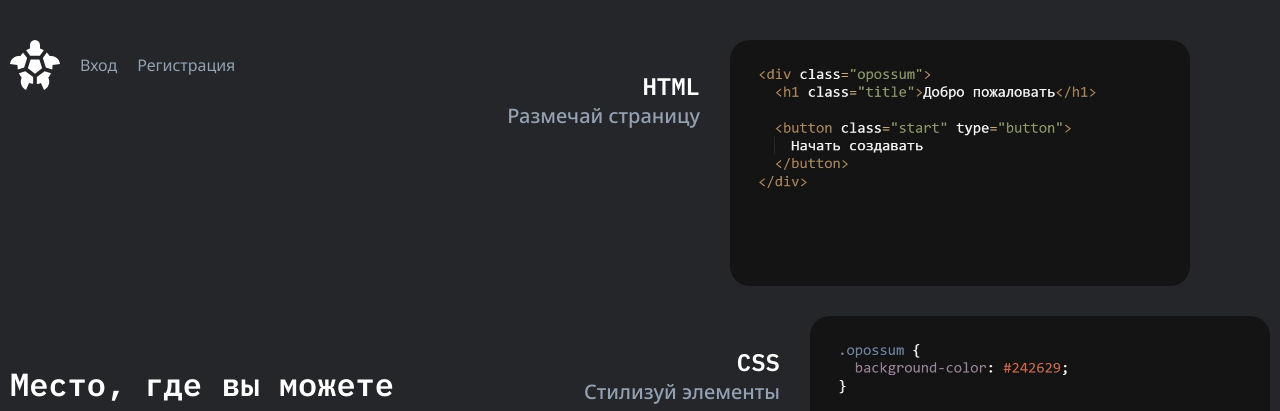
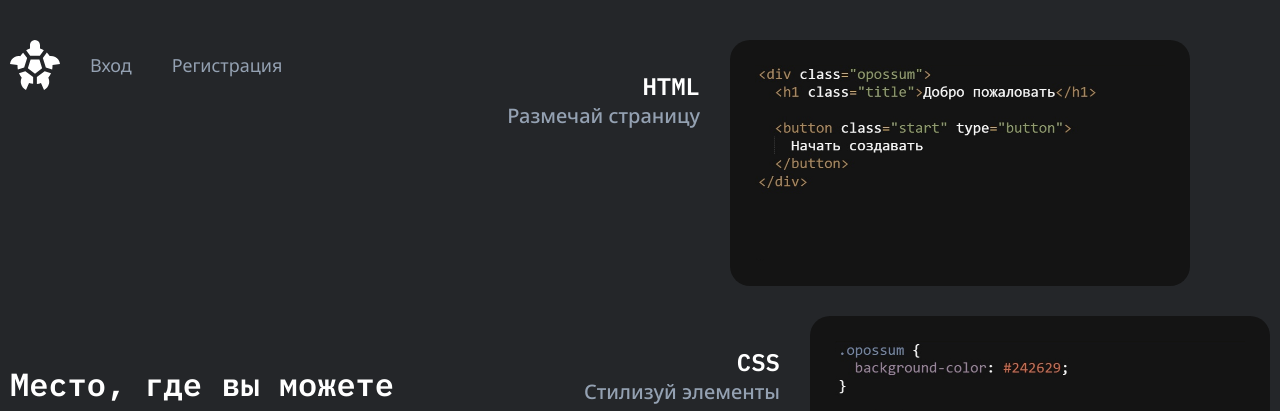
Before and after one commit to merpich/turlte, a React (Create React App) app: page / in a window 1280 px wide. Shown: the top 411 px of the page. Built offline with nearby package versions, Linux system fonts and the light colour scheme.

Commit message:
улучшена стилизация навигации

```diff
--- a/public/index.html
+++ b/public/index.html
@@ -6,7 +6,7 @@
 		<link rel="preconnect" href="https://fonts.googleapis.com">
 		<link rel="preconnect" href="https://fonts.gstatic.com" crossorigin>
 		<link href="https://fonts.googleapis.com/css2?family=IBM+Plex+Mono:wght@400;500;600;700&family=Noto+Sans:wght@400;500;600;700&display=swap" rel="stylesheet">
-		<title>Opossum</title>
+		<title>Turtle</title>
 	</head>
 	<body>
 		<noscript>Включите JavaScript для запуска приложения</noscript>
--- a/src/pages/Intro/Intro.jsx
+++ b/src/pages/Intro/Intro.jsx
@@ -62,19 +62,17 @@ export const Intro = () => {
 		<div className={styles.intro}>
 			<div className={styles.container}>
 				<div className={styles.welcome}>
-					<nav className={styles.nav}>
-						<ul className={styles.list}>
-							<li className={styles.item}>
-								<img src="./images/icons/turtle.svg" alt="Логотип Turtle" />
+					<ul className={styles.nav}>
+						<li className={styles.nav_item}>
+							<img width={50} height={50} src="./images/icons/turtle.svg" alt="Логотип Turtle" />
 						</li>
-							<li className={styles.item}>
+						<li className={styles.nav_item}>
 							<Link className={styles.link} to="/login">Вход</Link>
 						</li>
-							<li className={styles.item}>
+						<li className={styles.nav_item}>
 							<Link className={styles.link} to="/login">Регистрация</Link>
 						</li>
 					</ul>
-					</nav>
 					<div className={styles.text}>
 						<animated.h1 className={styles.title} style={animateTitle}>
 							Место, где вы можете создавать свой front-end
--- a/src/pages/Intro/Intro.module.scss
+++ b/src/pages/Intro/Intro.module.scss
@@ -17,22 +17,26 @@
 .welcome {
 	display: grid;
 	justify-content: start;
+	@include media('max', 'width', 1259.98) {
+		gap: rem(50);
+	}
 }
 
-.nav {}
-
-.list {
+.nav {
+	align-self: flex-start;
 	display: flex;
 	align-items: center;
 	gap: rem(20);
 }
 
-.item {
-
-}
-
 .link {
 	color: inherit;
+	font-size: rem(18);
+	transition: color 0.2s ease-in-out 0s;
+	padding: rem(10);
+	&:hover {
+		color: var(--accent);
+	}
 }
 
 .text {
```
Lines whose indentation alone changed are shown as unchanged.
